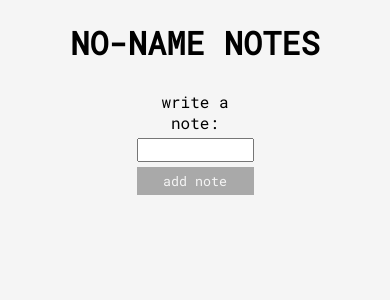
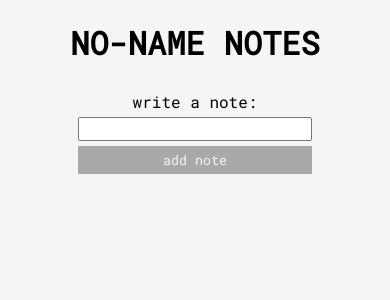
Before and after one commit to 900apm/No-name-Notes, a React (Create React App) app: page / in a window 390 px wide. Shown: the top 300 px of the page. Built offline with nearby package versions, Linux system fonts and the light colour scheme; no server answers; the database is empty.

Commit message:
updated responsiveness

```diff
--- a/src/components/Note.css
+++ b/src/components/Note.css
@@ -10,7 +10,6 @@
 }
 
 .Note {
-  color: lightgrey;
   background-color: lightgrey;
   border-radius: 10px;
   margin: 20px 2%;
@@ -45,7 +44,7 @@ button:active{
   border-bottom: 3px solid grey;
 }
 
-@media only screen and (max-width: 800px){
+@media only screen and (max-width: 850px){
   .Notes{
     flex-direction: column;
   }
--- a/src/components/NoteForm.css
+++ b/src/components/NoteForm.css
@@ -22,7 +22,8 @@ form{
   flex-direction: column;
   justify-content: center;
   position: relative;
-  width: 30%;
+  width: 50%;
+  transition: width 0.5s;
 }
 
 label{
@@ -36,8 +37,16 @@ input[type=submit]{
   border-style: none;
   padding: 5px;
   margin: 5px 0;
+  transition: color 0.1s;
 }
 
 input[type=submit]:active{
+  color: black;
+  background-color: grey;
+}
 
+@media only screen and (max-width: 850px){
+  form{
+    width: 60%;
+  }
 }
--- a/src/components/NoteForm.js
+++ b/src/components/NoteForm.js
@@ -63,7 +63,7 @@ class NoteForm extends Component {
 
           <input
             required
-            maxlength="40"
+            // maxlength="60"
             onChange={this.handleChange}
             type='text'
             id="title"
```
